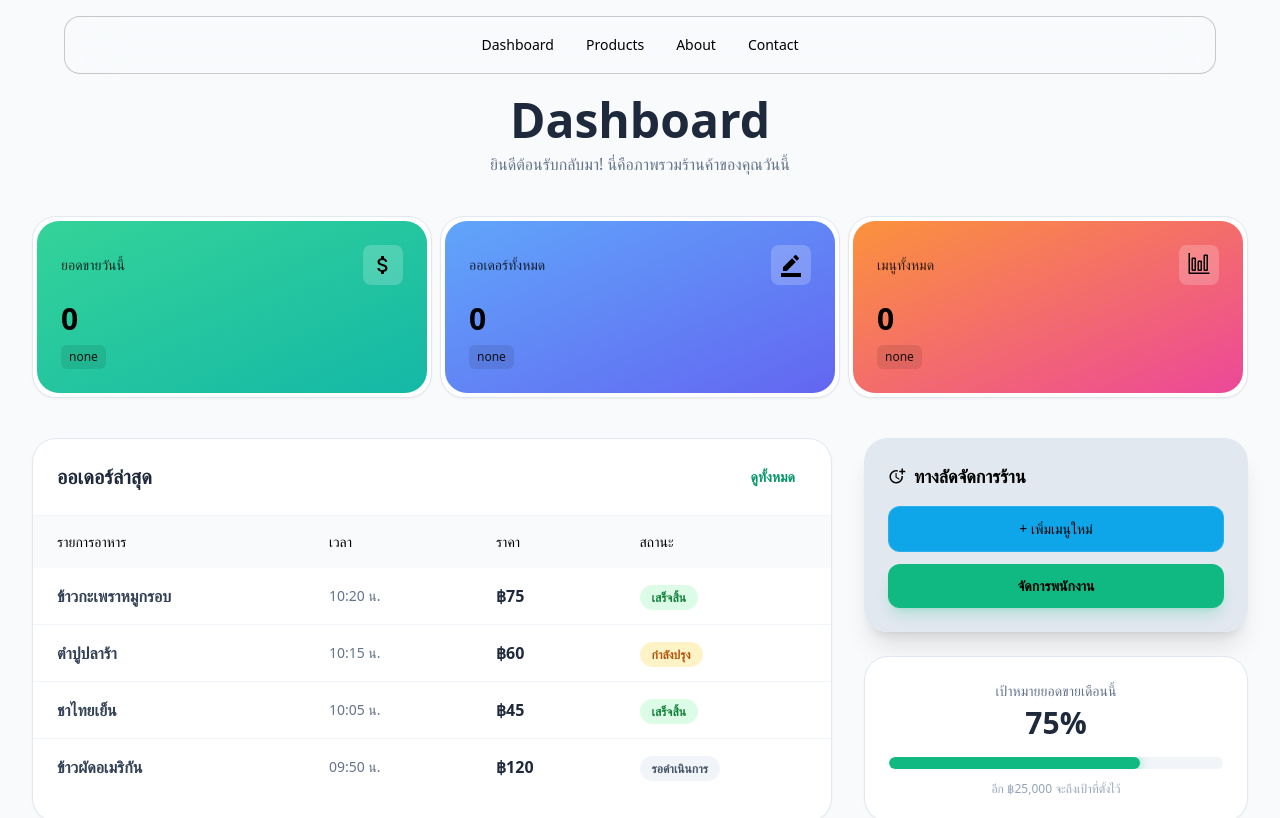
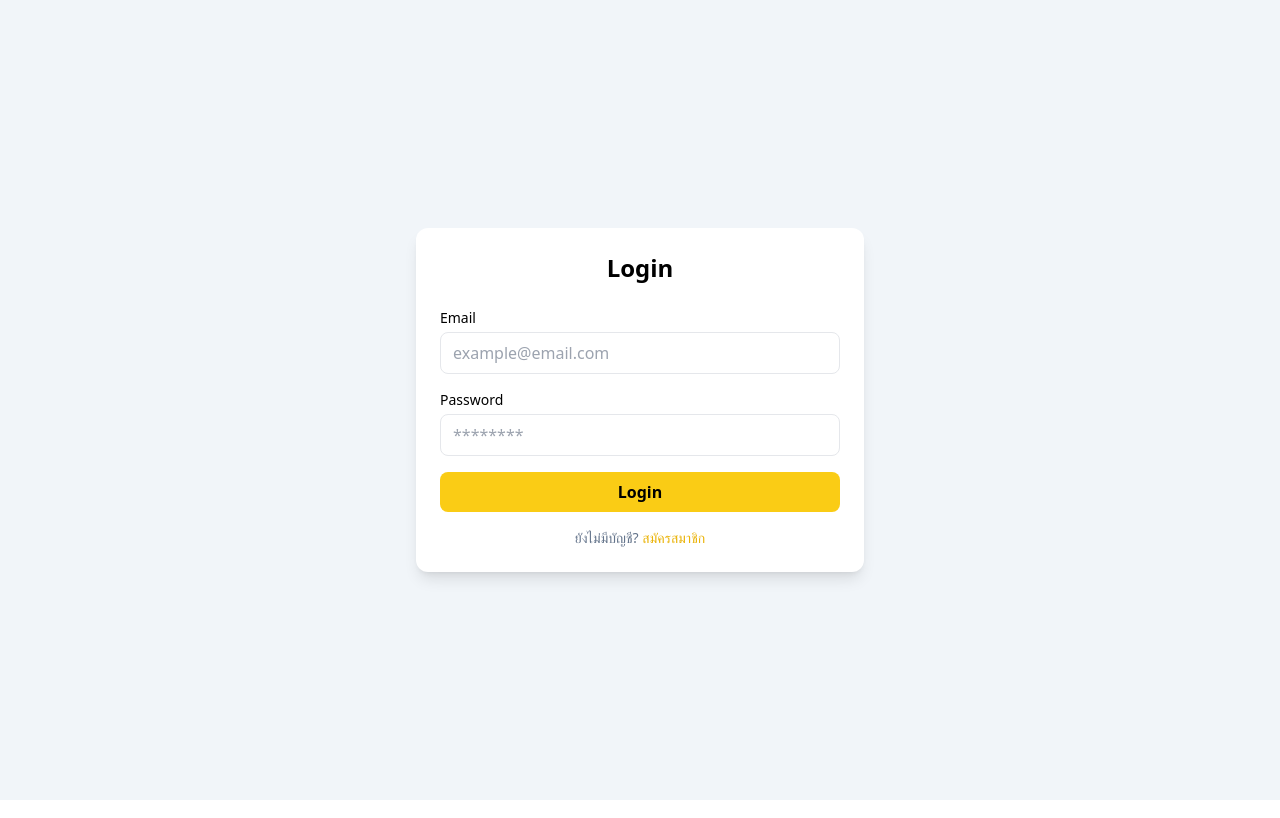
Before and after one commit to Aekpavit/app-mart, a React (Vite) app: page /login in a window 1280 px wide. Shown: the top 818 px of the page. Built offline with nearby package versions, Linux system fonts and the light colour scheme.

Commit message:
login/reactRoute

```diff
--- a/src/App.jsx
+++ b/src/App.jsx
@@ -1,14 +1,15 @@
+import { Routes, Route } from "react-router-dom";
+import Home from "./pages/Home";
+import Login from "./pages/Login";
 
-import Footer from './components/Footer'
-import Home from './pages/Home'
-import Navbar from './components/Nav'
 
 function App() {
   return (
-    <>
-      <Home/>
-    </>
-  )
+    <Routes>
+      <Route path="/" element={<Home />} />
+      <Route path="/login" element={<Login />} />
+    </Routes>
+  );
 }
 
-export default App
+export default App;
--- a/src/main.jsx
+++ b/src/main.jsx
@@ -1,10 +1,11 @@
 import { StrictMode } from 'react'
 import { createRoot } from 'react-dom/client'
+import { BrowserRouter } from "react-router-dom";
 import './index.css'
 import App from './App.jsx'
 
 createRoot(document.getElementById('root')).render(
-  <StrictMode>
-    <App />
-  </StrictMode>
+  <BrowserRouter>
+    <App/>
+  </BrowserRouter>
 )
--- a/src/pages/Login.jsx
+++ b/src/pages/Login.jsx
@@ -0,0 +1,70 @@
+import { useState } from "react";
+
+export default function Login() {
+  const [email, setEmail] = useState("");
+  const [password, setPassword] = useState("");
+
+  const handleSubmit = (e) => {
+    e.preventDefault();
+
+    // 🔥 ตรงนี้เอาไปต่อ API ทีหลังได้
+    console.log({
+      email,
+      password,
+    });
+  };
+
+  return (
+    <div className="min-h-screen flex items-center justify-center bg-slate-100">
+      <div className="w-full max-w-md bg-white p-6 rounded-xl shadow-lg">
+        <h1 className="text-2xl font-bold text-center mb-6">
+          Login
+        </h1>
+
+        <form onSubmit={handleSubmit} className="space-y-4">
+          {/* Email */}
+          <div>
+            <label className="block text-sm font-medium mb-1">
+              Email
+            </label>
+            <input
+              type="email"
+              className="w-full border rounded-lg px-3 py-2 focus:outline-none focus:ring-2 focus:ring-yellow-400"
+              placeholder="example@email.com"
+              value={email}
+              onChange={(e) => setEmail(e.target.value)}
+              required
+            />
+          </div>
+
+          {/* Password */}
+          <div>
+            <label className="block text-sm font-medium mb-1">
+              Password
+            </label>
+            <input
+              type="password"
+              className="w-full border rounded-lg px-3 py-2 focus:outline-none focus:ring-2 focus:ring-yellow-400"
+              placeholder="********"
+              value={password}
+              onChange={(e) => setPassword(e.target.value)}
+              required
+            />
+          </div>
+
+          {/* Button */}
+          <button
+            type="submit"
+            className="w-full bg-yellow-400 hover:bg-yellow-500 text-black font-semibold py-2 rounded-lg transition"
+          >
+            Login
+          </button>
+        </form>
+
+        <p className="text-sm text-center mt-4 text-slate-500">
+          ยังไม่มีบัญชี? <span className="text-yellow-500 cursor-pointer">สมัครสมาชิก</span>
+        </p>
+      </div>
+    </div>
+  );
+}
```
